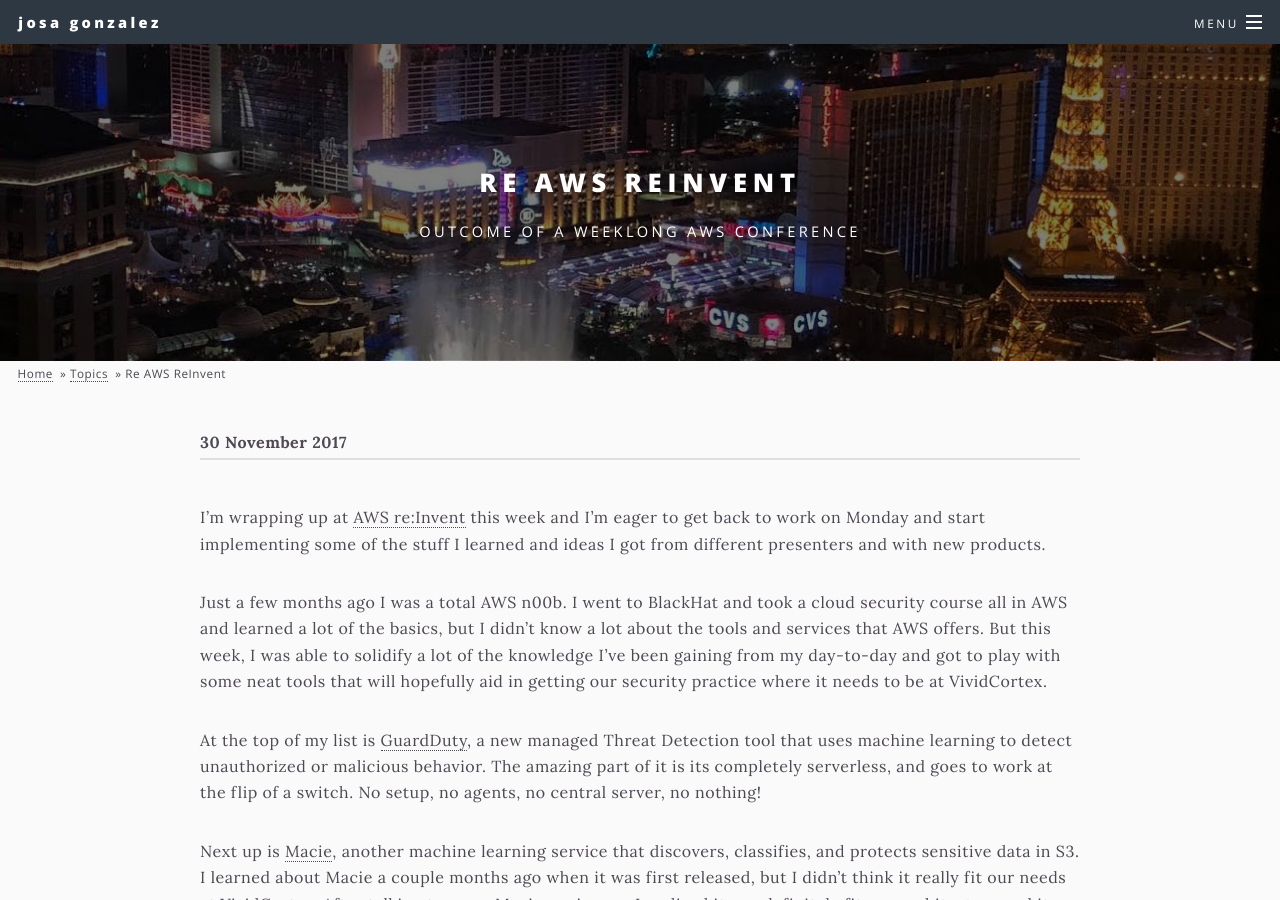
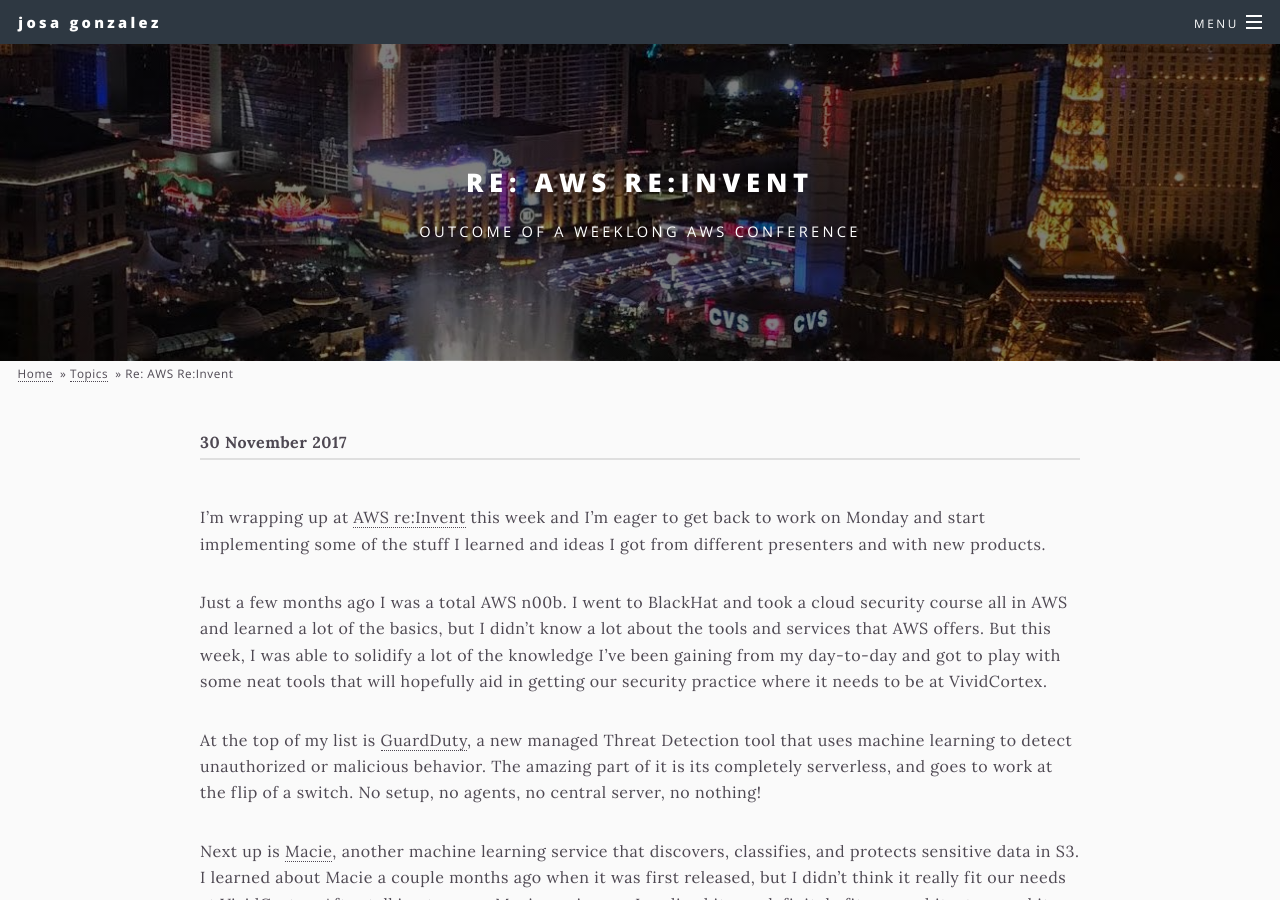
Before and after one commit to josagonzalez/josagonzalez.github.io, a Jekyll site: the page built from _posts/2017-11-30-re-aws-re-invent.md, in a window 1280 px wide and 900 px high. Built offline with Jekyll 4.4.1, drawn with Linux system fonts in a browser that asks for light colours; emoji names are drawn with the system emoji font; comment, search, counter and statistics services are not loaded.

Commit message:
fixed post title to include semicolon

```diff
--- a/_posts/2017-11-30-re-aws-re-invent.md
+++ b/_posts/2017-11-30-re-aws-re-invent.md
@@ -1,5 +1,5 @@
 ---
-title: Re AWS ReInvent
+title: "Re: AWS Re:Invent"
 excerpt: Outcome of a weeklong AWS conference
 author: josagonzalez
 tags: featured
```
